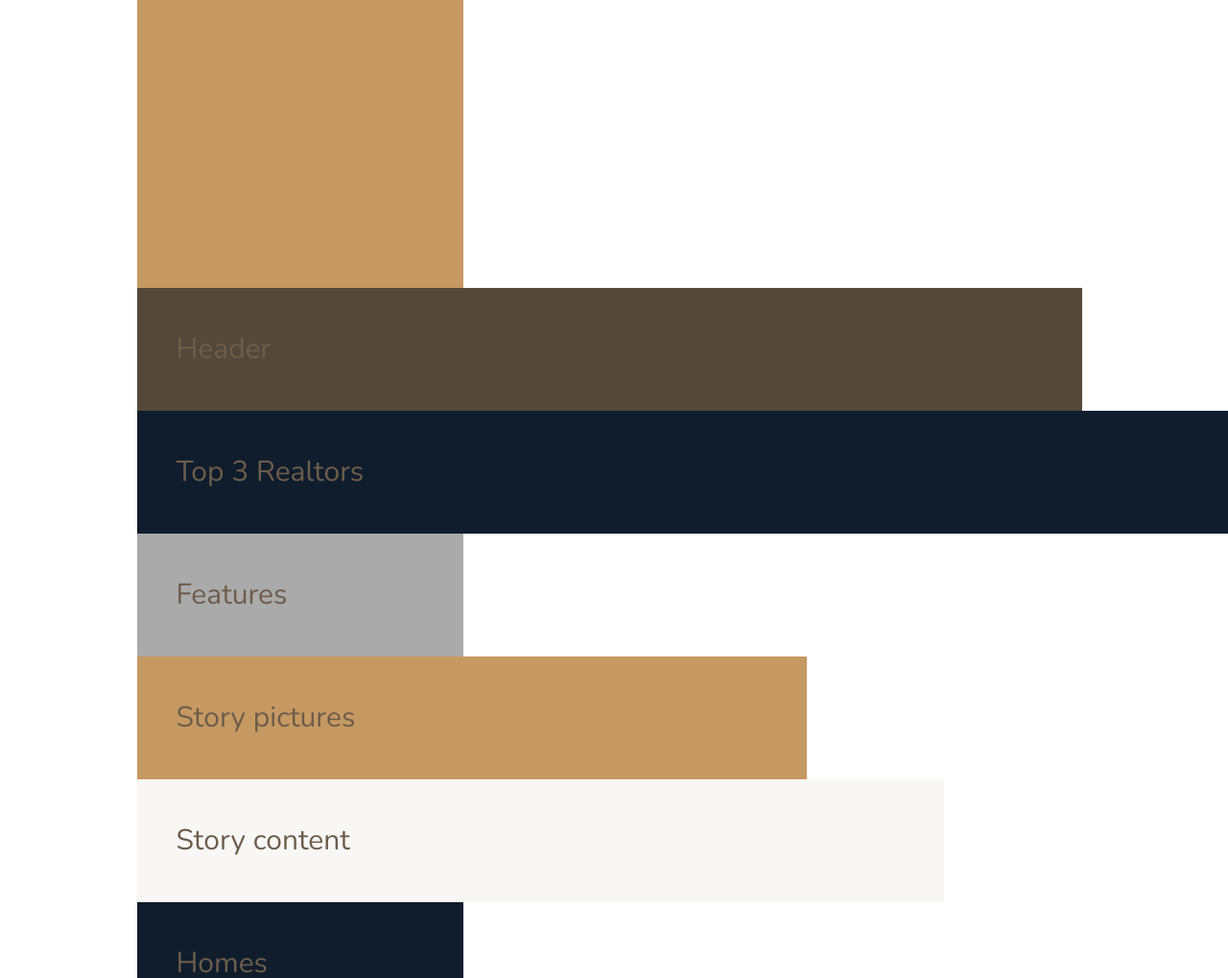
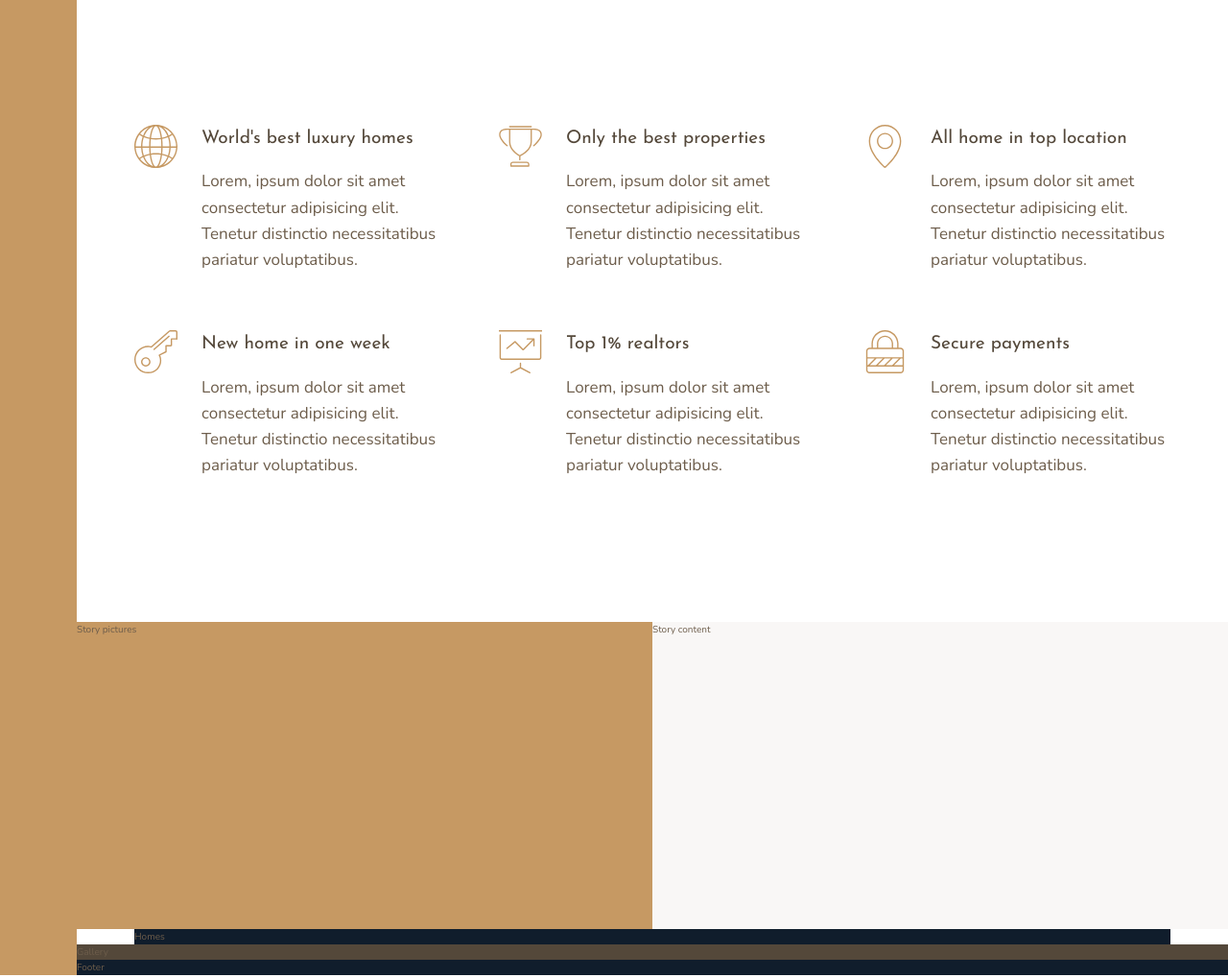
Before and after one commit to YiroYi/real-state, a website: page index.html in a window 1280 px wide. Shown: the part 660-1679 px from the top of the page at 96% size. Drawn offline with nearby package versions, Linux system fonts and the light colour scheme.

Commit message:
features section completed

```diff
--- a/index.html
+++ b/index.html
@@ -13,7 +13,7 @@
     </head>
     <body class="container"><!--The body is the container for our grid-->
         <div class="sidebar">
-          Sidebar
+
         </div>
         <div class="header">
           Header
@@ -22,7 +22,48 @@
           Top 3 Realtors
         </div>
         <section class="features">
-          Features
+          <div class="feature">
+            <svg class="feature__icon">
+              <use xlink:href="img/sprite.svg#icon-global"></use>
+            </svg>
+            <h4 class="heading-4 heading-4--dark">World's best luxury homes</h4>
+            <p class="feature__text">Lorem, ipsum dolor sit amet consectetur adipisicing elit. Tenetur distinctio necessitatibus pariatur voluptatibus.</p>
+          </div>
+          <div class="feature">
+            <svg class="feature__icon">
+              <use xlink:href="img/sprite.svg#icon-trophy"></use>
+            </svg>
+            <h4 class="heading-4 heading-4--dark">Only the best properties</h4>
+            <p class="feature__text">Lorem, ipsum dolor sit amet consectetur adipisicing elit. Tenetur distinctio necessitatibus pariatur voluptatibus.</p>
+          </div>
+          <div class="feature">
+            <svg class="feature__icon">
+              <use xlink:href="img/sprite.svg#icon-map-pin"></use>
+            </svg>
+            <h4 class="heading-4 heading-4--dark">All home in top location</h4>
+            <p class="feature__text">Lorem, ipsum dolor sit amet consectetur adipisicing elit. Tenetur distinctio necessitatibus pariatur voluptatibus.</p>
+          </div>
+          <div class="feature">
+            <svg class="feature__icon">
+              <use xlink:href="img/sprite.svg#icon-key"></use>
+            </svg>
+            <h4 class="heading-4 heading-4--dark">New home in one week</h4>
+            <p class="feature__text">Lorem, ipsum dolor sit amet consectetur adipisicing elit. Tenetur distinctio necessitatibus pariatur voluptatibus.</p>
+          </div>
+          <div class="feature">
+            <svg class="feature__icon">
+              <use xlink:href="img/sprite.svg#icon-presentation"></use>
+            </svg>
+            <h4 class="heading-4 heading-4--dark">Top 1% realtors</h4>
+            <p class="feature__text">Lorem, ipsum dolor sit amet consectetur adipisicing elit. Tenetur distinctio necessitatibus pariatur voluptatibus.</p>
+          </div>
+          <div class="feature">
+            <svg class="feature__icon">
+              <use xlink:href="img/sprite.svg#icon-lock"></use>
+            </svg>
+            <h4 class="heading-4 heading-4--dark">Secure payments</h4>
+            <p class="feature__text">Lorem, ipsum dolor sit amet consectetur adipisicing elit. Tenetur distinctio necessitatibus pariatur voluptatibus.</p>
+          </div>
         </section>
         <div class="story__pictures">
           Story pictures
--- a/sass/_base.scss
+++ b/sass/_base.scss
@@ -35,16 +35,12 @@ body {
 }
 
 .container {
-  & > * {
-    padding: 40px;
-    font-size: 3rem;
-  }
   display: grid;
   grid-template-rows: 80vh min-content 40vh repeat(3, min-content);
   //min content van a tomar la altura del contenido
   // repeat(3, min-content) las siguientes 3 columnas van a tomar
   // el tamano de la altura.
-  grid-template-columns: [sidebar-start] 8rem [sidebar-end full-start] minmax(6rem 1fr) [center-start] repeat(8, [col-start] minmax(min-content, 14rem) [col-end] ) [center-end] minmax(6rem 1fr) [full-start]; // crea 8 columnas,
+  grid-template-columns: [sidebar-start] 8rem [sidebar-end full-start] minmax(6rem, 1fr) [center-start] repeat(8, [col-start] minmax(min-content, 14rem) [col-end] ) [center-end] minmax(6rem, 1fr) [full-end]; // crea 8 columnas,
   // que sean del mismo tamano (1fr);
   //14 es para dejar fijo el tamano de las columnas
   //8rem 1fr repeat(8,minmax(min-content, 14rem)) 1fr
--- a/sass/_features.scss
+++ b/sass/_features.scss
@@ -1,4 +1,38 @@
 .features {
-  background-color: $color-grey-light-2;
   grid-column: center-start / center-end;
+
+  margin: 15rem 0;
+
+  display: grid;
+  // grid-template-columns: repeat(3, 1fr); // sin responsivo
+  grid-template-columns: repeat(auto-fit, minmax(25rem, 1fr));
+  // auto-fit va a crear mas row para mandar los items para abajo
+  //cuando ya no quepan en el row actual
+  //minmax(25rem, 1fr) el tamano minimo de una columna va a ser 25 o mayor
+  //si es menor a 25 va a crear una nueva row y va a aventar el elemento
+  //para abajo
+  grid-gap: 6rem;
+  align-items: start; // con esto pone los textos al princio de la columna
 }
+
+.feature {
+
+  display: grid;
+  grid-template-columns: min-content 1fr;
+  grid-row-gap: 1.5rem;
+  grid-column-gap: 2.5rem;
+
+  &__icon {
+    fill: $color-primary;
+    width: 4.5rem;
+    height: 4.5rem;
+    grid-row: 1 / span 2;
+    //grid-row: 1 / -1; en este caso no usamos esto porque no funciona
+    // en gri implicito solo en explicito
+    text-transform: translateY(-1rem);
+  }
+
+  &__text {
+    font-size: 1.7rem;
+  }
+}
--- a/sass/_typography.scss
+++ b/sass/_typography.scss
@@ -0,0 +1,30 @@
+%heading {
+  font-family: $font-display;
+  font-weight: 400;
+}
+
+.heading-1 {
+
+  @extend %heading;
+}
+
+.heading-2 {
+  @extend %heading;
+}
+
+.heading-3 {
+  @extend %heading;
+}
+
+.heading-4 {
+  @extend %heading;
+  font-size: 1.9rem;
+
+  &--light {
+    color: $color-grey-light-1;
+  }
+
+  &--dark {
+    color: $color-grey-dark-1;
+  }
+}
```
Also changed, not shown: css/style.css.
